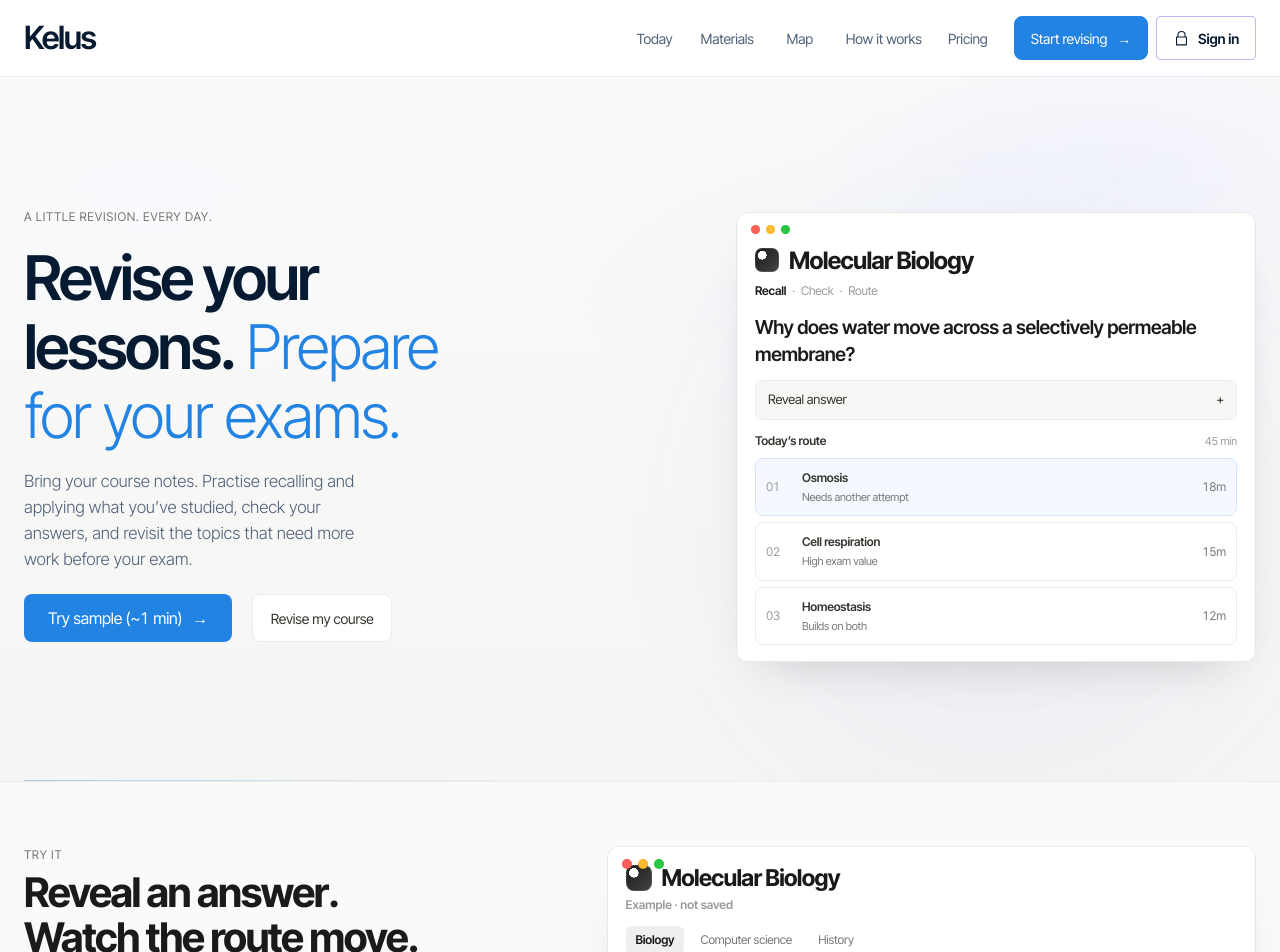
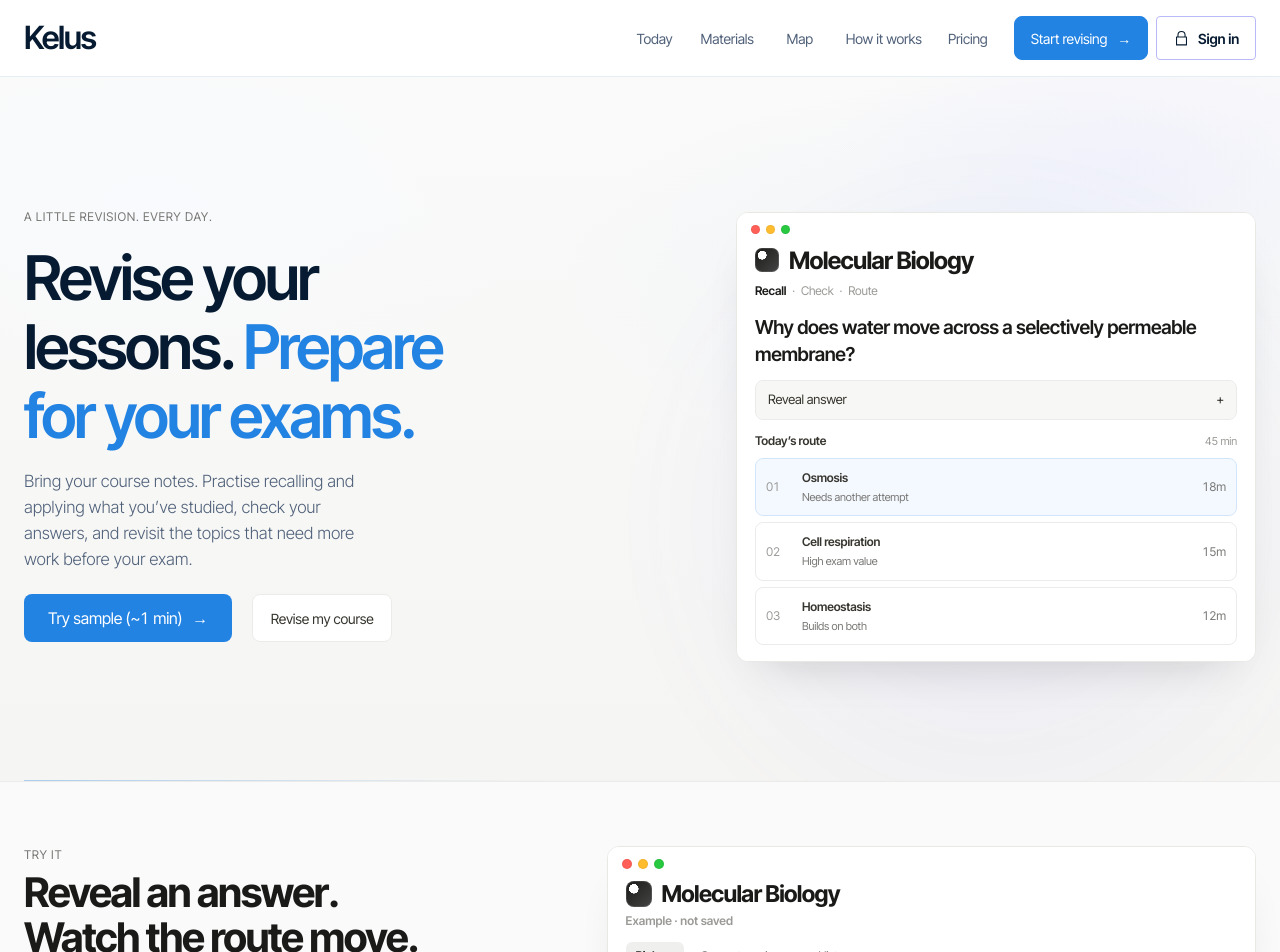
Before and after one commit to youssef-2420/kelus, a Next.js app: page / in a window 1280 px wide. Shown: the top 952 px of the page. Built offline with nearby package versions, Linux system fonts and the light colour scheme; no server answers.

Commit message:
Tighten hero type weight and product header padding
Co-authored-by: Youssef Ait Addi  <youssef.aitaddi@isiam.ma>

```diff
--- a/app/home-folio.css
+++ b/app/home-folio.css
@@ -195,6 +195,11 @@
   font-weight: 600;
   line-height: 1.12;
   letter-spacing: -0.04em;
+}
+
+.kelus-hero.is-folio.is-notion .folio-hero-copy h1 span {
+  color: #2383e2;
+  font-weight: 600;
 }
 
 .kelus-hero.is-folio.is-notion .folio-hero-copy .home-lede {
@@ -675,7 +680,7 @@
   display: grid;
   gap: 12px;
   margin: 0;
-  padding: 18px 18px 0;
+  padding: 34px 18px 0;
   border: 0;
   background: transparent;
 }
```
